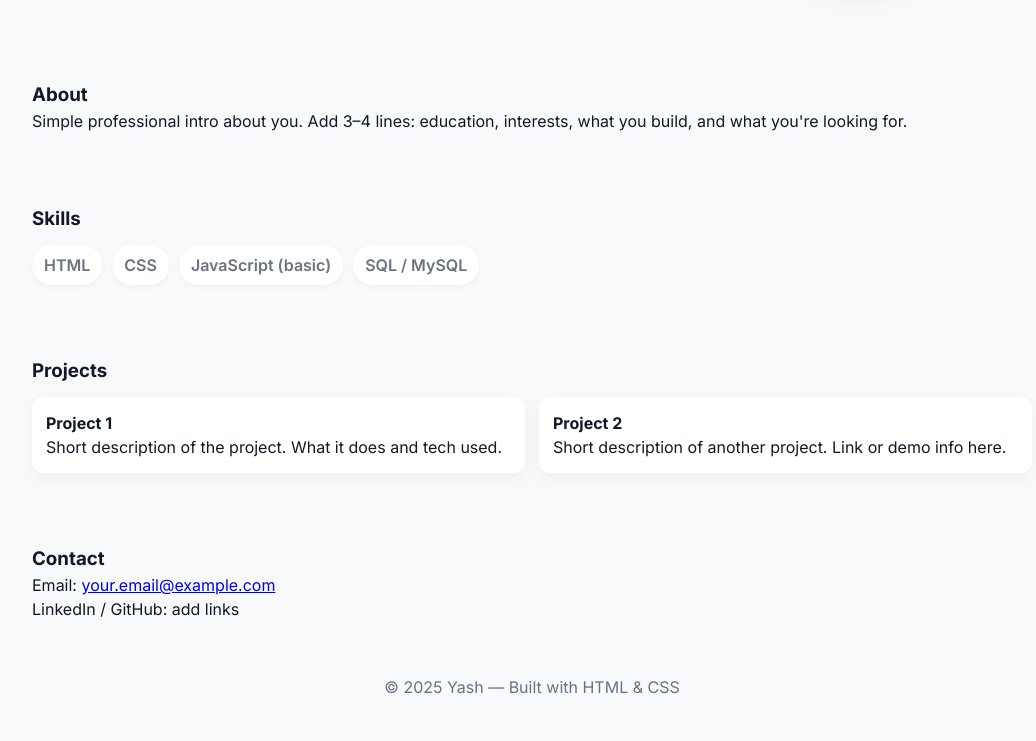
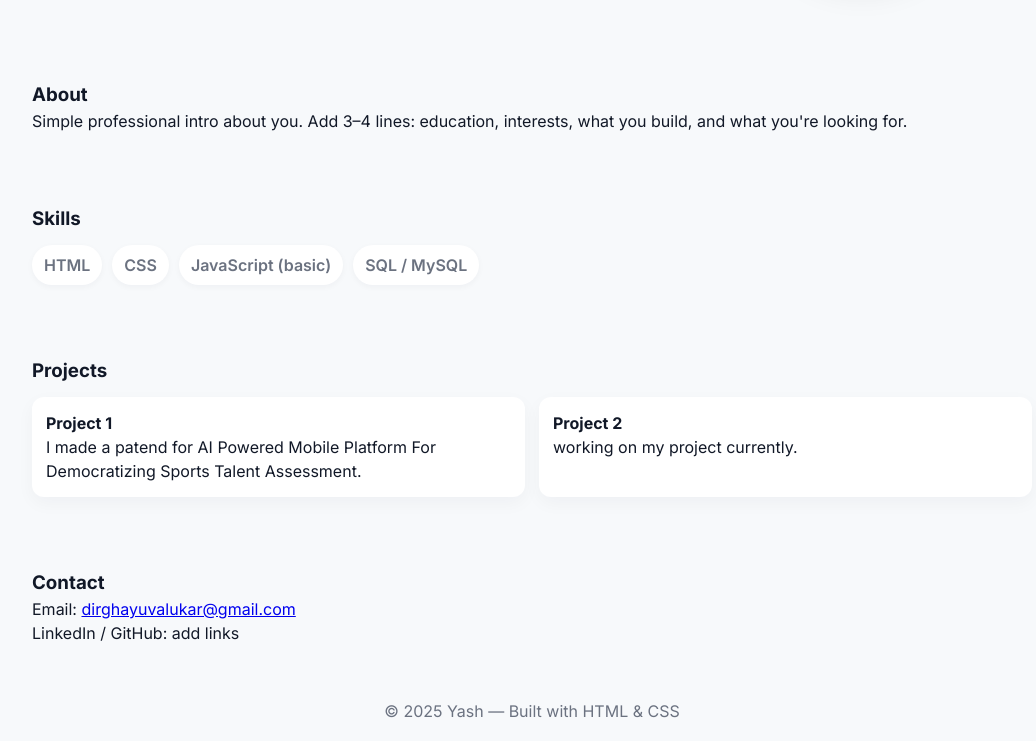
Before and after one commit to Yashpatil5/portfolio, a plain HTML site: page index.html in a window 1280 px wide. Shown: the part 379-1120 px from the top of the page, without its empty margins (108-1144 px from the left). Before the commit the page ends 1096 px from the top, so only its background shows below. Drawn offline with Linux system fonts and the light colour scheme.

Commit message:
Update index.html

```diff
--- a/index.html
+++ b/index.html
@@ -64,18 +64,18 @@
       <div class="projects-grid">
         <article class="card">
           <h4>Project 1</h4>
-          <p>Short description of the project. What it does and tech used.</p>
+          <p>I made a patend for AI Powered Mobile Platform For Democratizing Sports Talent Assessment.</p>
         </article>
         <article class="card">
           <h4>Project 2</h4>
-          <p>Short description of another project. Link or demo info here.</p>
+          <p>working on my project currently.</p>
         </article>
       </div>
     </section>
 
     <section id="contact" class="section container">
       <h3>Contact</h3>
-      <p>Email: <a href="mailto:your.email@example.com">your.email@example.com</a></p>
+      <p>Email: <a href="mailto:your.email@example.com">dirghayuvalukar@gmail.com</a></p>
       <p>LinkedIn / GitHub: add links</p>
     </section>
   </main>
```
